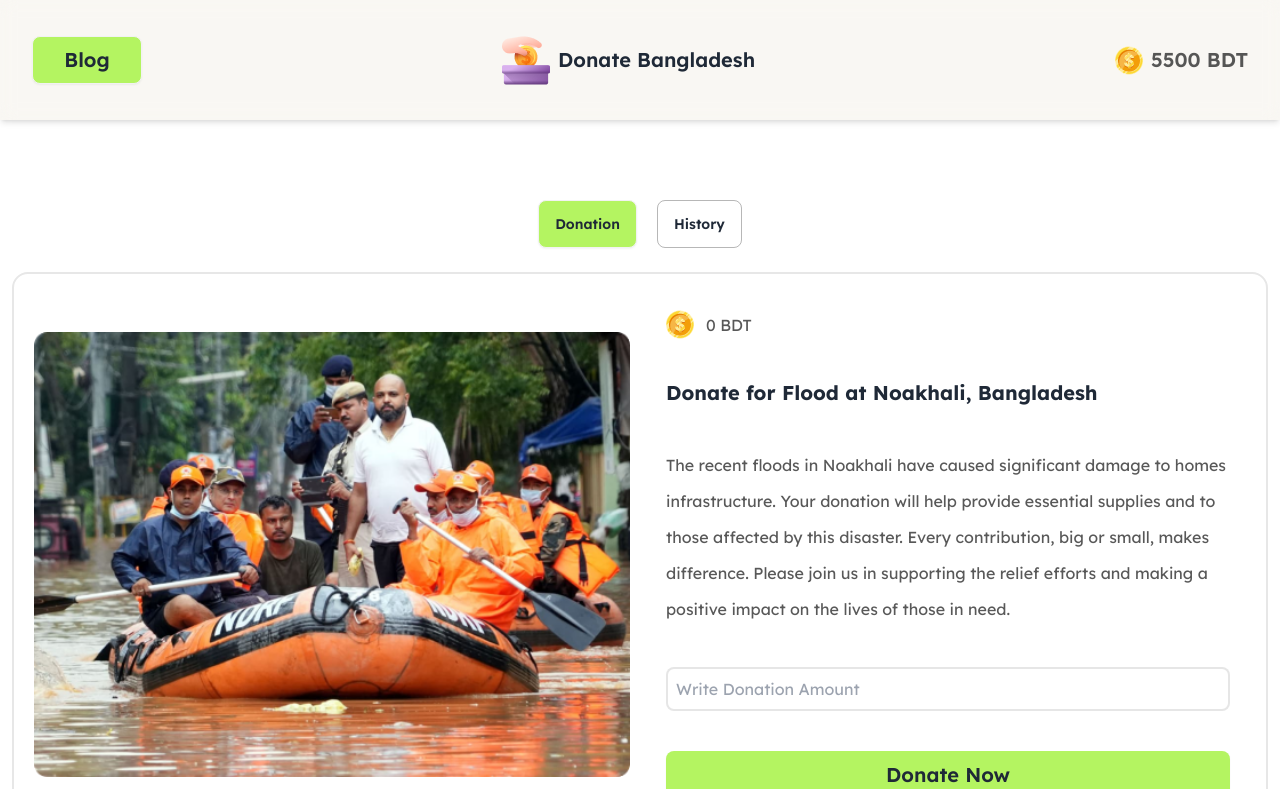
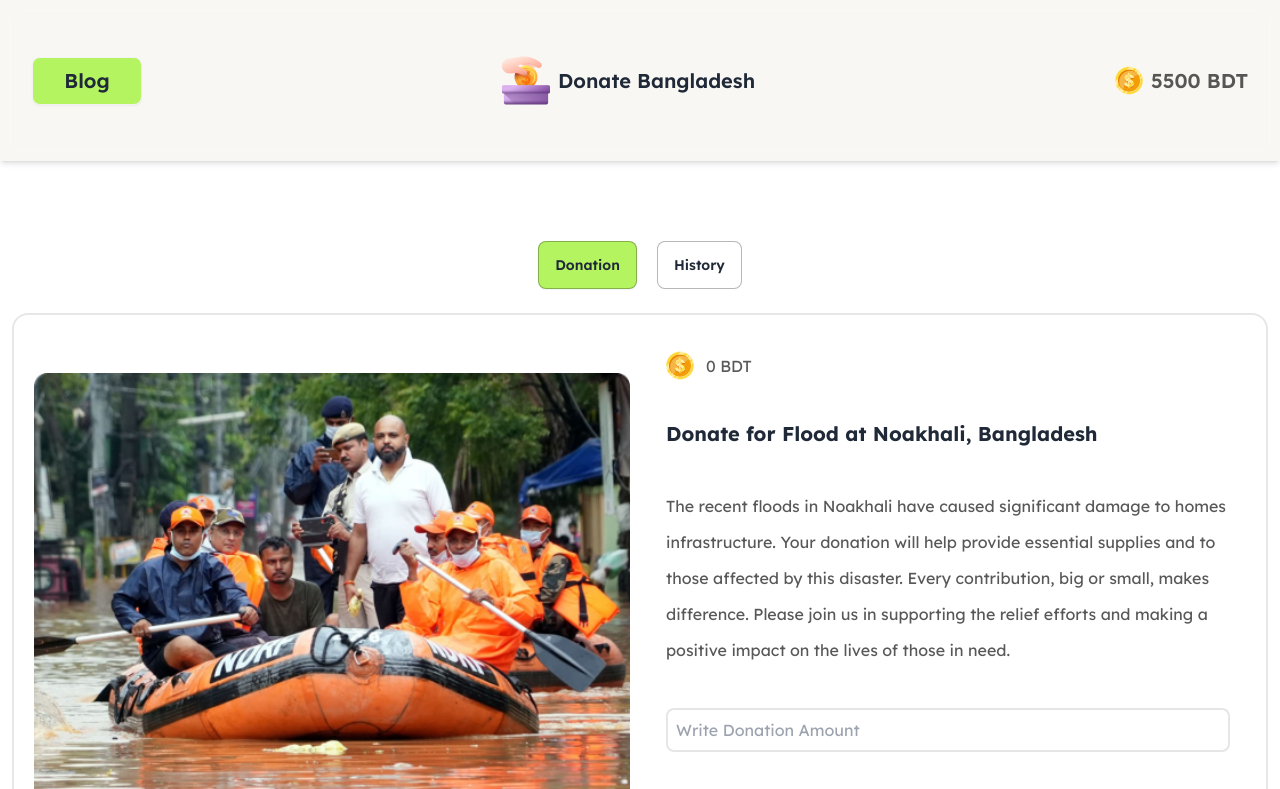
Before and after one commit to kausar017/Donate-Bangladesh-A-5, a plain HTML site: page index.html in a window 1280 px wide. Both pictures are taken after a click on the button "Donation". Shown: the top 789 px of the page. Drawn offline with nearby package versions, Linux system fonts and the light colour scheme.

Commit message:
ui disign done

```diff
--- a/index.html
+++ b/index.html
@@ -35,7 +35,7 @@
     <!-- Sticky Navbar -->
     <nav class="sticky top-0 z-10 shadow-md backdrop-blur ">
         <div class="container mx-auto px-4 sm:px-6 lg:px-8 py-7">
-            <div class="flex justify-between items-center py-7 h-16">
+            <div class="flex flex-wrap justify-between items-center py-7 gap-6">
                 <div class="flex items-center">
                     <button class="btn bg-[#B4F461] w-[110px] text-xl font-semibold"><a
                             href="./Home.html">Blog</a></button>
@@ -58,10 +58,11 @@
         <!-- Donation section start -->
         <section class="container mx-auto space-y-6 ">
             <div class=" flex justify-center gap-5">
-                <button id="" class="btn bg-[#B4F461]">Donation</button>
-                <button class="btn btn-outline border-[#1111114D]">History</button>
+                <button id="donationBtn" class="btn btn-outline] border-[#1111114D]">Donation</button>
+                <button id="historyBtn" class="btn btn-outline border-[#1111114D]">History</button>
             </div>
 
+            <div id="donationON" class="">
                 <!-- donate -1 -->
                 <div class="grid lg:grid-cols-2 gap-5 items-center border-2 border-[#E7E7E7] rounded-2xl p-5 m-3">
                     <div class="">
@@ -73,11 +74,18 @@
                             <h1><span id="donate-tk">0</span> BDT</h1>
                         </div>
                         <h1 class="text-xl font-bold">Donate for Flood at Noakhali, Bangladesh</h1>
-                    <p class="text-[#111111B3] text-base font-normal leading-9"> The recent floods in Noakhali have caused significant damage to homes  infrastructure. Your donation will help provide essential supplies and  to those affected by this disaster. Every contribution, big or small, makes  difference. Please join us in supporting the relief efforts and making a positive impact on the lives of those in need.</p>
+                        <p class="text-[#111111B3] text-base font-normal leading-9"> The recent floods in Noakhali have
+                            caused significant damage to homes infrastructure. Your donation will help provide essential
+                            supplies and to those affected by this disaster. Every contribution, big or small, makes
+                            difference. Please join us in supporting the relief efforts and making a positive impact on
+                            the lives of those in need.</p>
                         <div>
-                        <input id="donetInput" type="text" class=" border-2 border-[#1111111A] w-full p-2 text-gray-400 rounded-lg" placeholder="Write Donation Amount">
+                            <input id="donetInput" type="text"
+                                class=" border-2 border-[#1111111A] w-full p-2 text-gray-400 rounded-lg"
+                                placeholder="Write Donation Amount">
                         </div>
-                    <button id="donetBtn1" class="btn max-w-full bg-[#B4F461] border-none text-xl font-semibold">Donate Now</button>
+                        <button id="donetBtn1"
+                            class="btn max-w-full bg-[#B4F461] border-none text-xl font-semibold">Donate Now</button>
                     </div>
                 </div>
 
@@ -92,11 +100,17 @@
                             <h1>0 BDT</h1>
                         </div>
                         <h1 class="text-xl font-bold">Donate for Flood at Noakhali, Bangladesh</h1>
-                    <p class="text-[#111111B3] text-base font-normal leading-9"> The recent floods in Noakhali have caused significant damage to homes  infrastructure. Your donation will help provide essential supplies and  to those affected by this disaster. Every contribution, big or small, makes  difference. Please join us in supporting the relief efforts and making a positive impact on the lives of those in need.</p>
+                        <p class="text-[#111111B3] text-base font-normal leading-9"> The recent floods in Noakhali have
+                            caused significant damage to homes infrastructure. Your donation will help provide essential
+                            supplies and to those affected by this disaster. Every contribution, big or small, makes
+                            difference. Please join us in supporting the relief efforts and making a positive impact on
+                            the lives of those in need.</p>
                         <div>
-                        <input type="text" class=" border-2 border-[#1111111A] w-full p-2 text-gray-400 rounded-lg" placeholder="Write Donation Amount">
+                            <input type="text" class=" border-2 border-[#1111111A] w-full p-2 text-gray-400 rounded-lg"
+                                placeholder="Write Donation Amount">
                         </div>
-                    <button id="donetBtn2" class="btn max-w-full bg-[#B4F461] border-none text-xl font-semibold"> Donate Now</button>
+                        <button id="donetBtn2" class="btn max-w-full bg-[#B4F461] border-none text-xl font-semibold">
+                            Donate Now</button>
                     </div>
                 </div>
                 <!-- donate -3 -->
@@ -110,11 +124,18 @@
                             <h1>0 BDT</h1>
                         </div>
                         <h1 class="text-xl font-bold">Donate for Flood at Noakhali, Bangladesh</h1>
-                    <p class="text-[#111111B3] text-base font-normal leading-9"> The recent floods in Noakhali have caused significant damage to homes  infrastructure. Your donation will help provide essential supplies and  to those affected by this disaster. Every contribution, big or small, makes  difference. Please join us in supporting the relief efforts and making a positive impact on the lives of those in need.</p>
+                        <p class="text-[#111111B3] text-base font-normal leading-9"> The recent floods in Noakhali have
+                            caused significant damage to homes infrastructure. Your donation will help provide essential
+                            supplies and to those affected by this disaster. Every contribution, big or small, makes
+                            difference. Please join us in supporting the relief efforts and making a positive impact on
+                            the lives of those in need.</p>
                         <div>
-                        <input type="text" class=" border-2 border-[#1111111A] w-full p-2 text-gray-400 rounded-lg" placeholder="Write Donation Amount">
+                            <input type="text" class=" border-2 border-[#1111111A] w-full p-2 text-gray-400 rounded-lg"
+                                placeholder="Write Donation Amount">
                         </div>
-                    <button id="donetBtn3" class="btn max-w-full bg-[#B4F461] border-none text-xl font-semibold">Donate Now</button>
+                        <button id="donetBtn3"
+                            class="btn max-w-full bg-[#B4F461] border-none text-xl font-semibold">Donate Now</button>
+                    </div>
                 </div>
             </div>
 
@@ -123,6 +144,7 @@
     </main>
     <!-- main section end -->
     <script src="./js/index.js"></script>
+    <script src="./js/featurs.js"></script>
 
 
 </body>
--- /dev/null
+++ b/js/featurs.js
@@ -0,0 +1,21 @@
+const donationContainer = document.getElementById('donationON');
+const donationBtnEl = document.getElementById('donationBtn');
+const historyBtnEl = document.getElementById('historyBtn');
+// console.log('hello');
+
+
+// function () {
+
+// }
+
+document.getElementById('donationBtn').addEventListener('click', function () {
+    donationContainer.classList.remove('hidden');
+    donationBtnEl.style.backgroundColor='#B4F461';
+    historyBtnEl.style.backgroundColor = '#ffff'
+})
+
+document.getElementById('historyBtn').addEventListener('click', function () {
+    donationContainer.classList.add('hidden');
+    historyBtnEl.style.backgroundColor = '#B4F461'
+    donationBtnEl.style.backgroundColor='#ffff';
+})
--- a/js/index.js
+++ b/js/index.js
@@ -2,7 +2,7 @@ const donetInput =document.getElementById('donetInput');
 const donetBtnEl1 = document.getElementById("donetBtn1");
 const donetBtnEl2 = document.getElementById("donetBtn2");
 const donetBtnEl3 = document.getElementById("donetBtn3");
-const donationBtn = document.getElementById('donetInput')
+const donationBtn = document.getElementById('donationBtn')
 
 
 
```
Also changed, not shown: Home.html (+2 -2 lines). Lines whose indentation alone changed are shown as unchanged.
